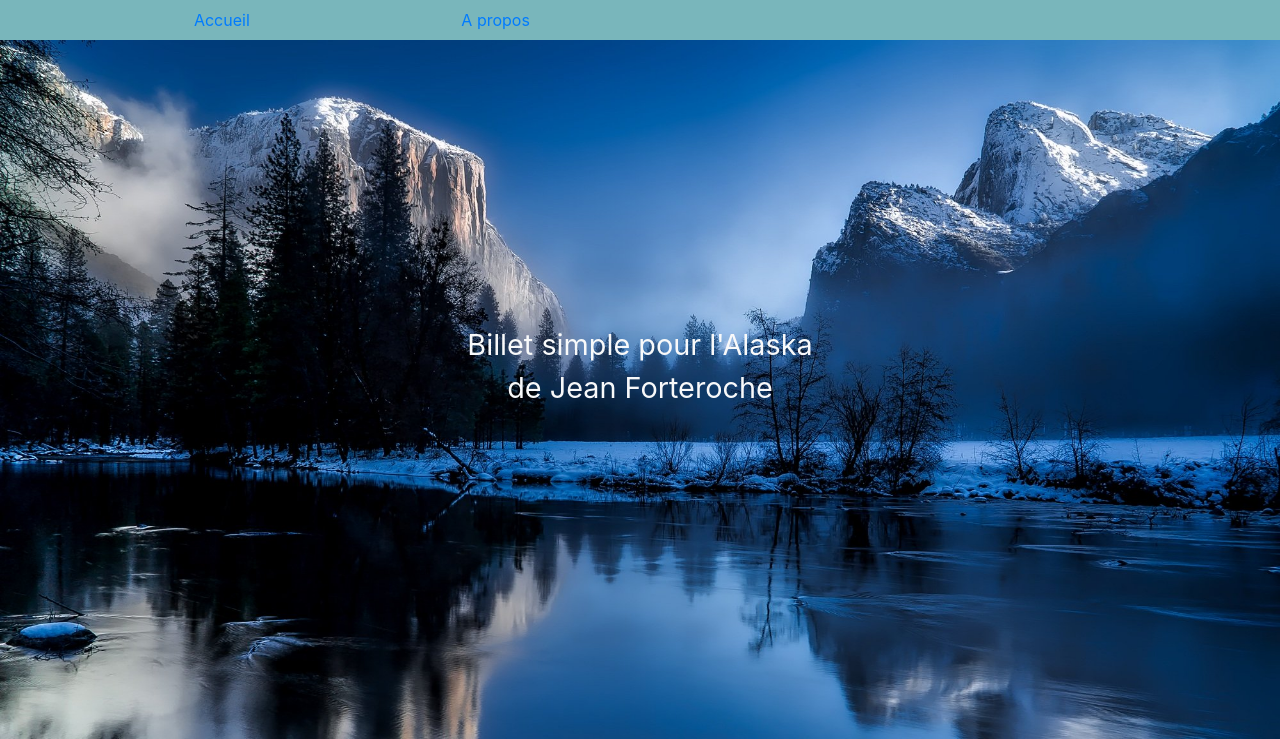
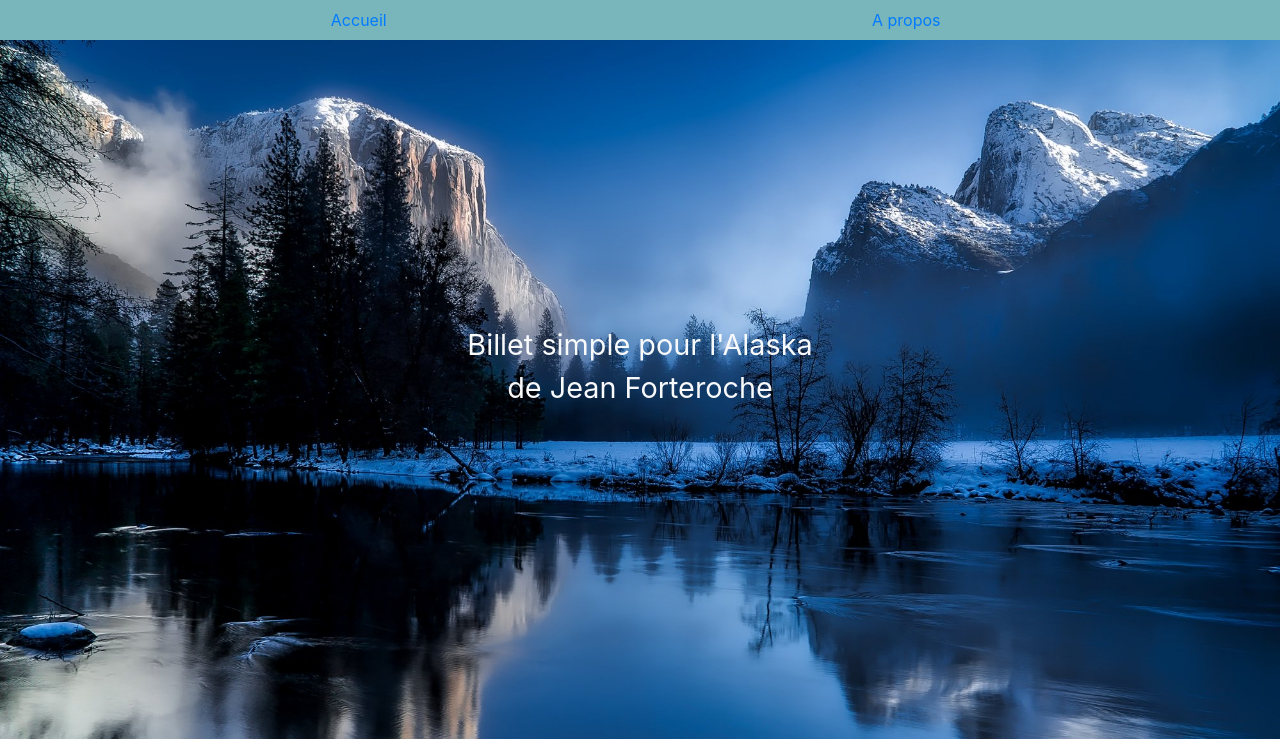
Before and after one commit to lserrano63/Jean-Forteroche, a PHP site: page / in a window 1280 px wide. Shown: the top 739 px of the page. Run offline with PHP 8.4, Linux system fonts and the light colour scheme; data that the repository does not hold is empty; some libraries are stand-ins or nearby versions.

Commit message:
Menu corrigé

```diff
--- a/Views/template.php
+++ b/Views/template.php
@@ -19,17 +19,22 @@
             <nav class="d-flex justify-content-center text-center">
                 <ul class="container nav row">
                     <div class="col-12 d-flex flex-wrap">
-                        <li class="nav-item col-sm-3 col-6"><a class="nav-link" href="index.php">Accueil</a></li>
-                        <li class="nav-item col-sm-3 col-6"><a class="nav-link" href="?action=propos">A propos</a></li>
                         <?php
                             if (isset($_SESSION['connected']) && $_SESSION['connected'] == true) {
                             ?>
+                            <li class="nav-item col-sm-3 col-6"><a class="nav-link" href="index.php">Accueil</a></li>
+                            <li class="nav-item col-sm-3 col-6"><a class="nav-link" href="?action=propos">A propos</a></li>
                             <li class="nav-item col-sm-3 col-6"><a class="nav-link" href="?action=admin">Administration</a></li>
                             <li class="nav-item col-sm-3 col-6"><a class="nav-link" href="?action=disconnect">Déconnexion</a></li>
+                            <?php
+                            } else {
+                            ?>
+                                <li class="nav-item col-sm-6 col-6"><a class="nav-link" href="index.php">Accueil</a></li>
+                                <li class="nav-item col-sm-6 col-6"><a class="nav-link" href="?action=propos">A propos</a></li>
+                        <?php
+                            }
+                        ?>
                     </div>
-                        <?php
-                        }
-                        ?>
                 </ul>
             </nav>
         </header>
```
